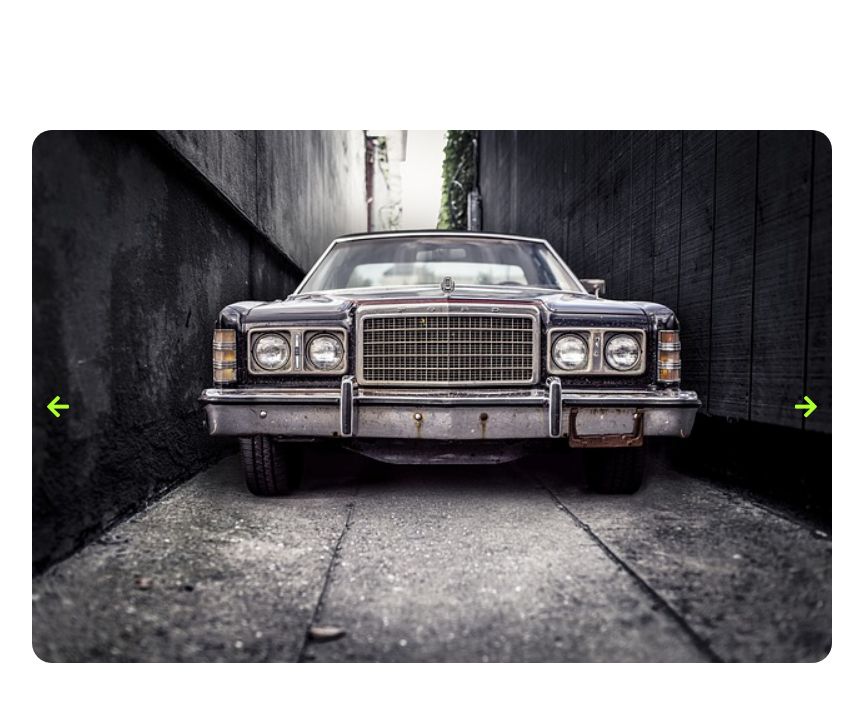
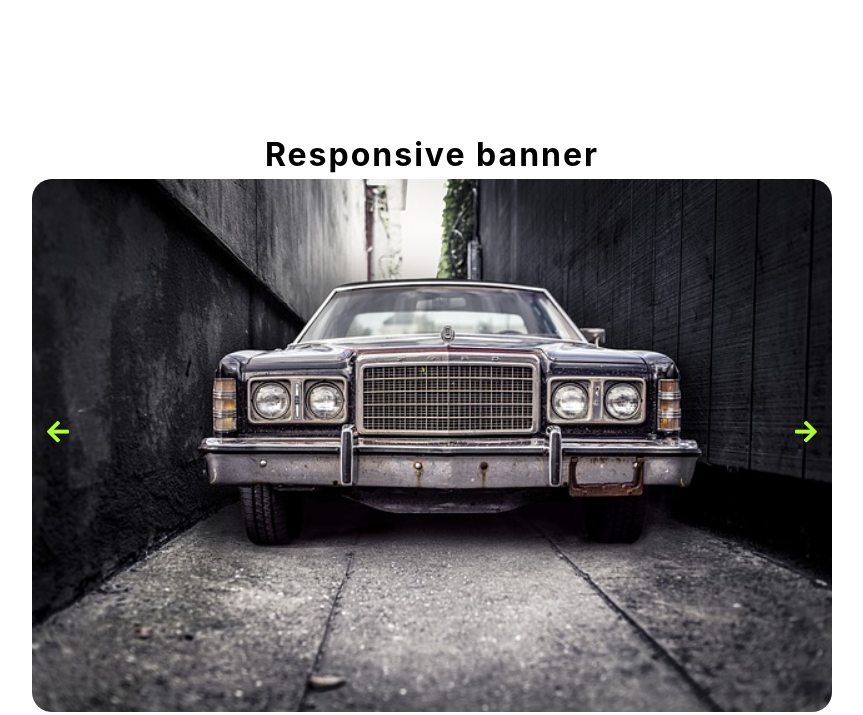
Before and after one commit to PatrykKeska/Slider-Baner, a plain HTML site: page index.html in a window 1280 px wide. Shown: the top 715 px of the page, without its empty margins (208-1071 px from the left). Drawn offline with Linux system fonts and the light colour scheme.

Commit message:
small fix

```diff
--- a/index.html
+++ b/index.html
@@ -16,6 +16,7 @@
     <div class="wrapper">
 
         <header class="header">
+            <h1>Responsive banner</h1>
             <img class="baner" src="/src/img/car-repair.jpg" alt="slider">
             <button class="previous"><i class="fas fa-arrow-left"></i></button>
             <button class="next"><i class="fas fa-arrow-right"></i></button>
--- a/src/slider2.css
+++ b/src/slider2.css
@@ -36,6 +36,7 @@
     position: relative;
     width: 100%;
     height: 50vw;
+    max-height: 500px;
     max-width: 800px;
     padding-bottom: 10vh;
     padding-top: 10vh;
--- a/src/style.css
+++ b/src/style.css
@@ -30,6 +30,12 @@ body {
     position: relative;
     margin: 50px 0;
 
+}
+
+.header h1 {
+    font-family: -apple-system, BlinkMacSystemFont, 'Segoe UI', Roboto, Oxygen, Ubuntu, Cantarell, 'Open Sans', 'Helvetica Neue', sans-serif;
+    letter-spacing: 2px;
+    margin: 5px;
 }
 
 
```
